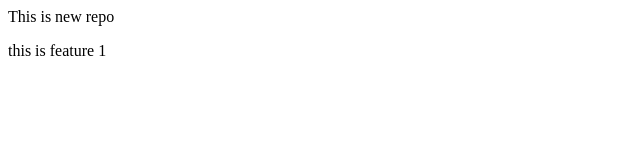
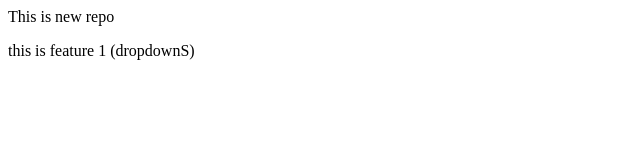
Before and after one commit to sobujos001/LocalRepo, a plain HTML site: page LocalRepo/index.html in a window 1280 px wide. Shown: the full height of the page, 0-640 px from the left. Drawn offline with Linux system fonts and the light colour scheme.

```diff
--- a/LocalRepo/index.html
+++ b/LocalRepo/index.html
@@ -1,2 +1,2 @@
 <p>This is new repo </p>
-<P> this is feature 1 </P>
+<P> this is feature 1 (dropdownS) </P>
```
